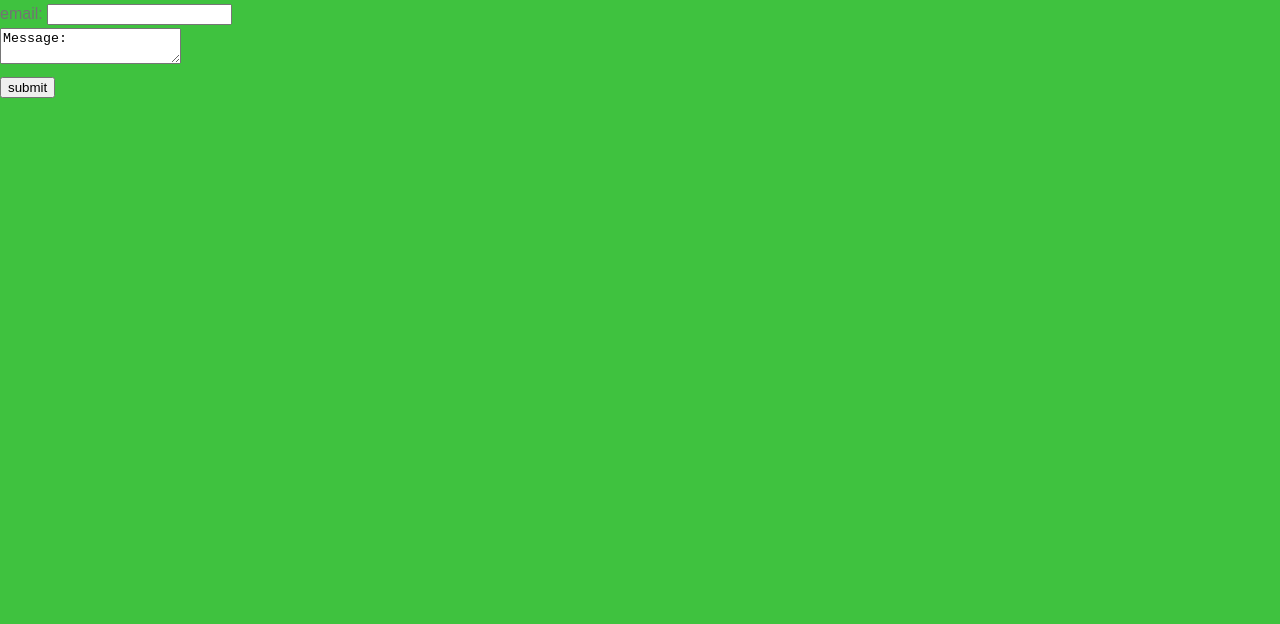
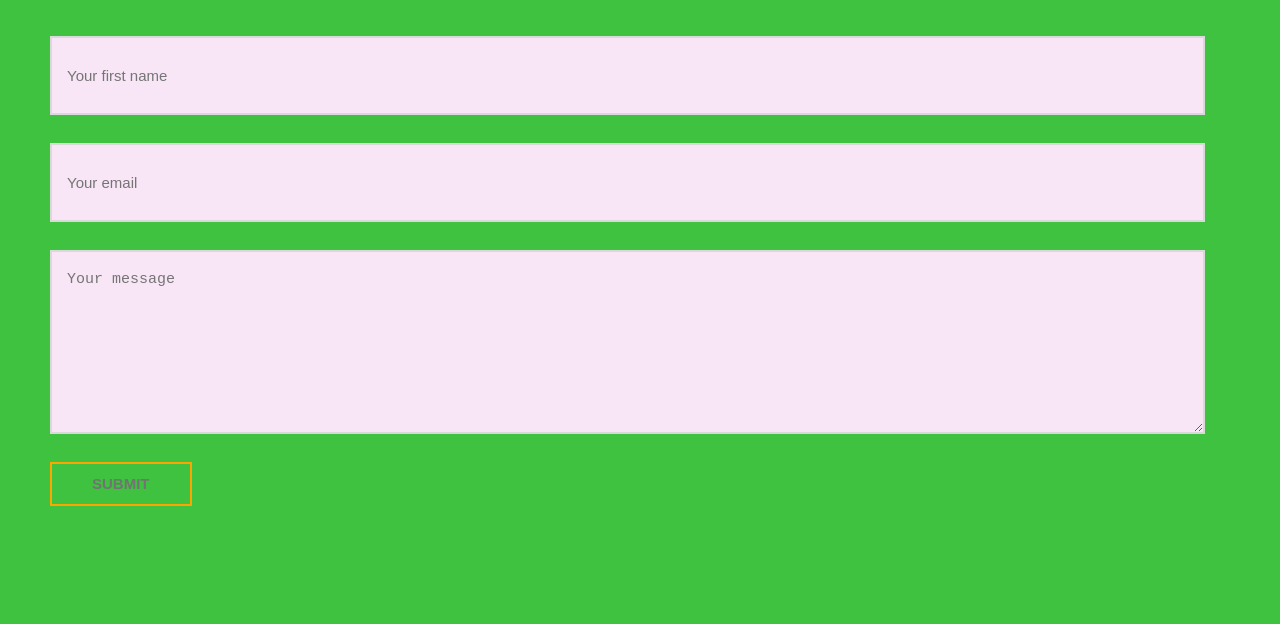
Before and after one commit to Kalraj/Wild_techchallenge-web-dev-starter, a website built with Parcel: page contact.html in a window 1280 px wide. Shown: the part 176-800 px from the top of the page. Built offline with nearby package versions, Linux system fonts and the light colour scheme.

Commit message:
contact wip focus

```diff
--- a/contact.html
+++ b/contact.html
@@ -40,16 +40,31 @@
       <!-- Add this to a seperate page, e.g. contact.html
     <!-- Contact the Royal Kingdom -->
       <section id="contact">
-        <p>
+        <h2>
           Fill in the form below to contact the Royal Kingdom
-        </p>
+        </h2>
         <form id="contactForm">
-          <label for="firstname">First name: </label>
-          <input type="text" id="firstname" name="fname" value="John" /><br />
-          <label for="email">email: </label>
-          <input type="email" id="email" name="emailAdress" /><br />
-          <textarea id="message">Message:</textarea><br />
-          <input type="submit" value="submit" />
+          <input
+            type="text"
+            name="fname"
+            placeholder="Your first name"
+            class="form-input"
+          /><br />
+
+          <input
+            type="email"
+            name="emailAdress"
+            placeholder="Your email"
+            class="form-input"
+          /><br />
+
+          <textarea
+            id="message"
+            class="form-textarea"
+            placeholder="Your message"
+          ></textarea
+          ><br />
+          <input type="submit" value="submit" class="submit-btn" />
         </form>
       </section>
     </div>
--- a/style.css
+++ b/style.css
@@ -209,3 +209,68 @@ tr.stripe {
   padding-top: 100px;
   background-color: rgb(63, 194, 63);
 }
+
+#contactForm {
+  margin: 50px 50px 50px 50px;
+  color: orange;
+}
+
+.form-input,
+.form-textarea {
+  display: block;
+  width: 95%;
+  height: 45px;
+  padding: 15px;
+  background: rgb(248, 229, 246);
+  border: 2px solid #d9d9d9;
+  -moz-transition-duration: 0.3s;
+  -o-transition-duration: 0.3s;
+  -webkit-transition-duration: 0.3s;
+  transition-duration: 0.3s;
+  font-size: 15px;
+  line-height: 1.75;
+  color: #737373;
+  outline: none;
+}
+
+.form-input:focus,
+.form-textarea:focus {
+  border-color: #f39c12;
+}
+
+.form-textarea {
+  height: 150px;
+}
+
+.submit-btn {
+  display: inline-block;
+  padding: 0 40px;
+  font-size: 15px;
+  color: #737373;
+  font-weight: 700;
+  text-transform: uppercase;
+  line-height: 40px;
+  outline: none;
+
+  background-color: transparent;
+  background-color: rgba(orange, 0);
+  cursor: pointer; /* petite main qd survole bouton */
+  border: 2px solid orange;
+  -moz-transition-duration: 0.3s;
+  -o-transition-duration: 0.3s;
+  -webkit-transition-duration: 0.3s;
+  transition-duration: 0.3s;
+}
+
+.submit-btn:hover {
+  background-color: orange;
+  border-color: orange;
+  color: white;
+}
+
+.submit-btn:active,
+:focus {
+  background-color: orange;
+  border-color: white;
+  color: white;
+}
```
